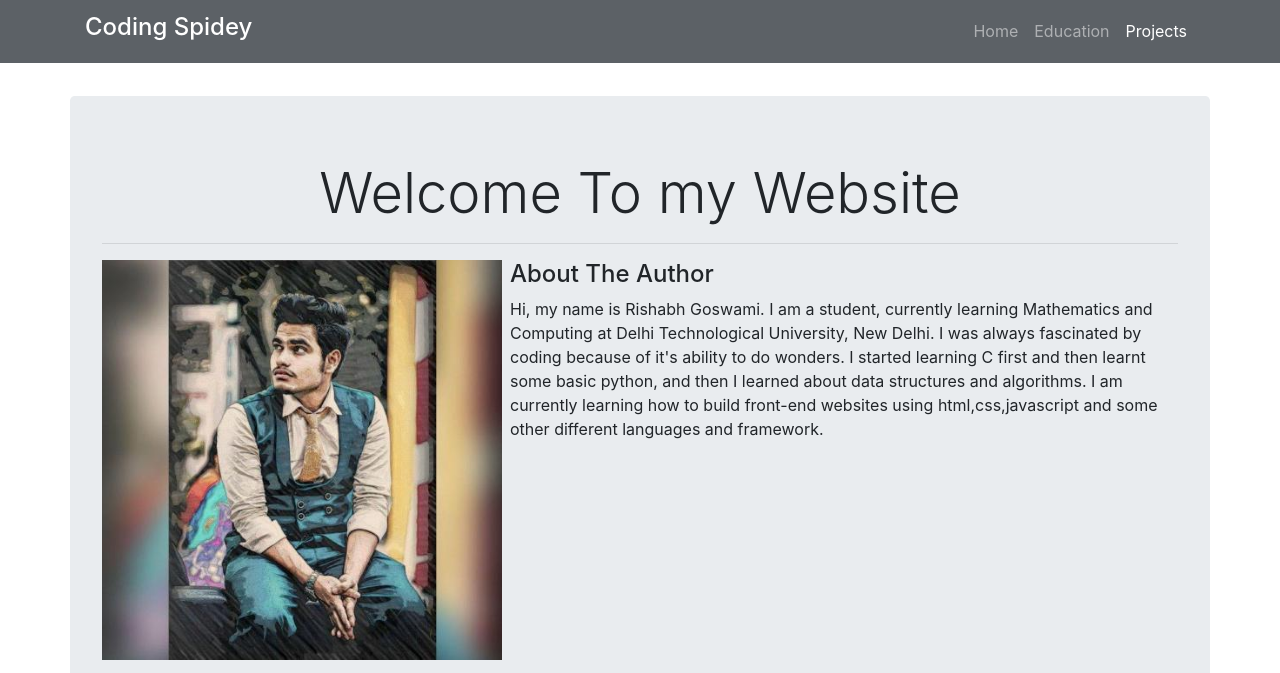
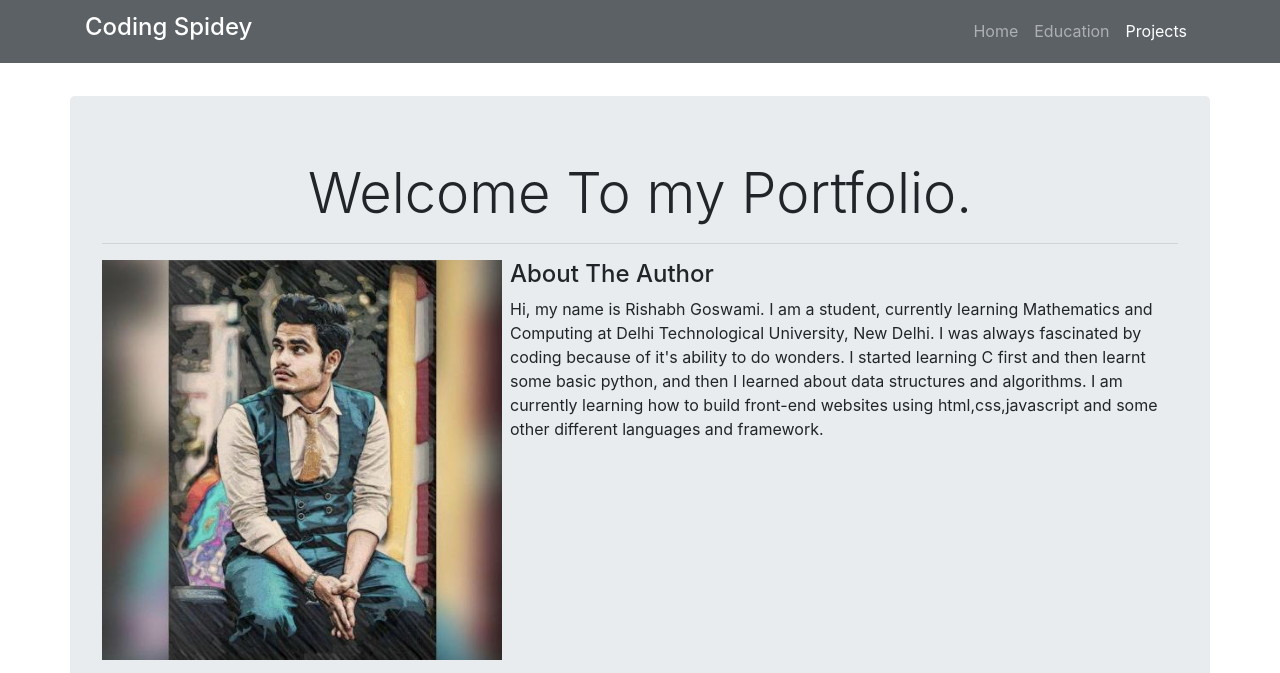
Before and after one commit to coding-spidey/coding-spidey.github.io, a plain HTML site: page index.html in a window 1280 px wide. Shown: the top 673 px of the page. Drawn offline with nearby package versions, Linux system fonts and the light colour scheme.

Commit message:
Update index.html

```diff
--- a/index.html
+++ b/index.html
@@ -54,7 +54,7 @@
     <!-- Introduction -->
     <section id="introduction" class="py-5 mt-5">
       <div class="container jumbotron">
-        <h1 class="display-4 text-center mb-3">Welcome To my Website</h1>
+        <h1 class="display-4 text-center mb-3">Welcome To my Portfolio.</h1>
         <hr />
         <div class="d-flex">
           <img
```
